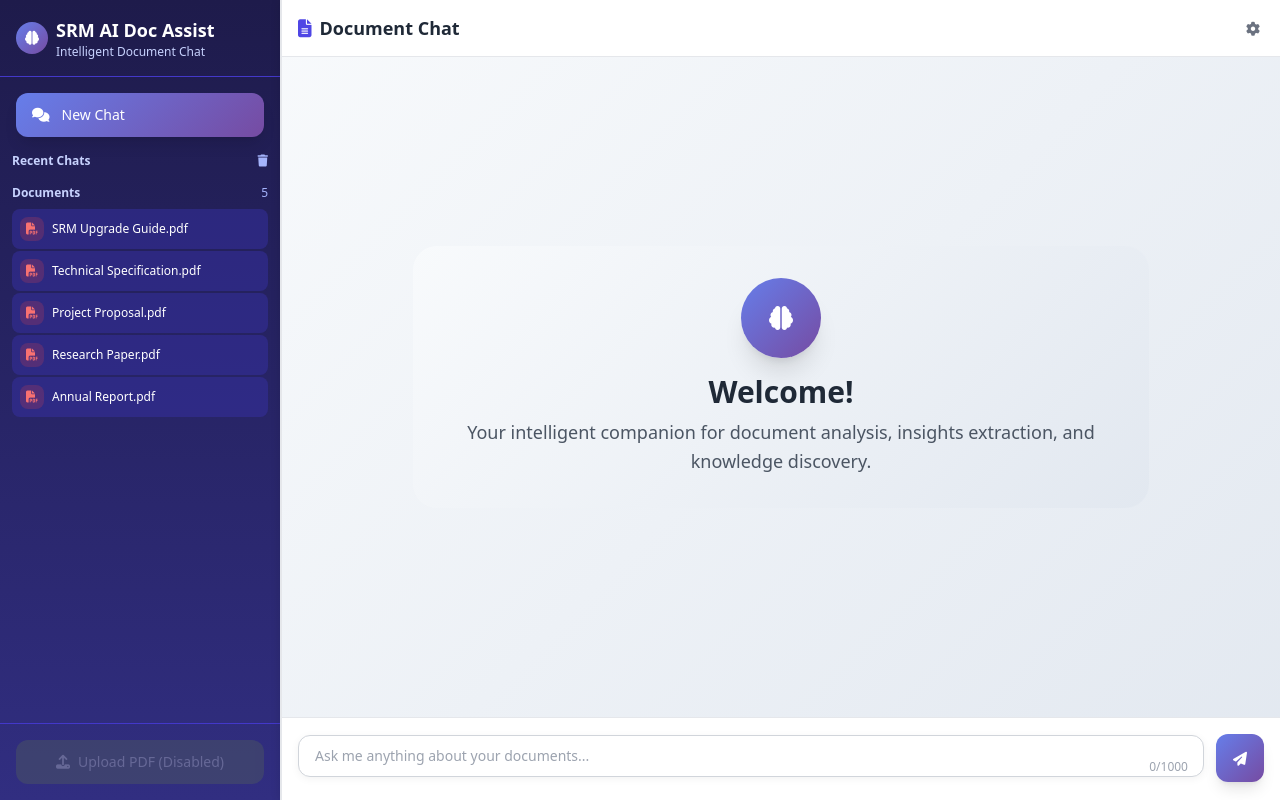
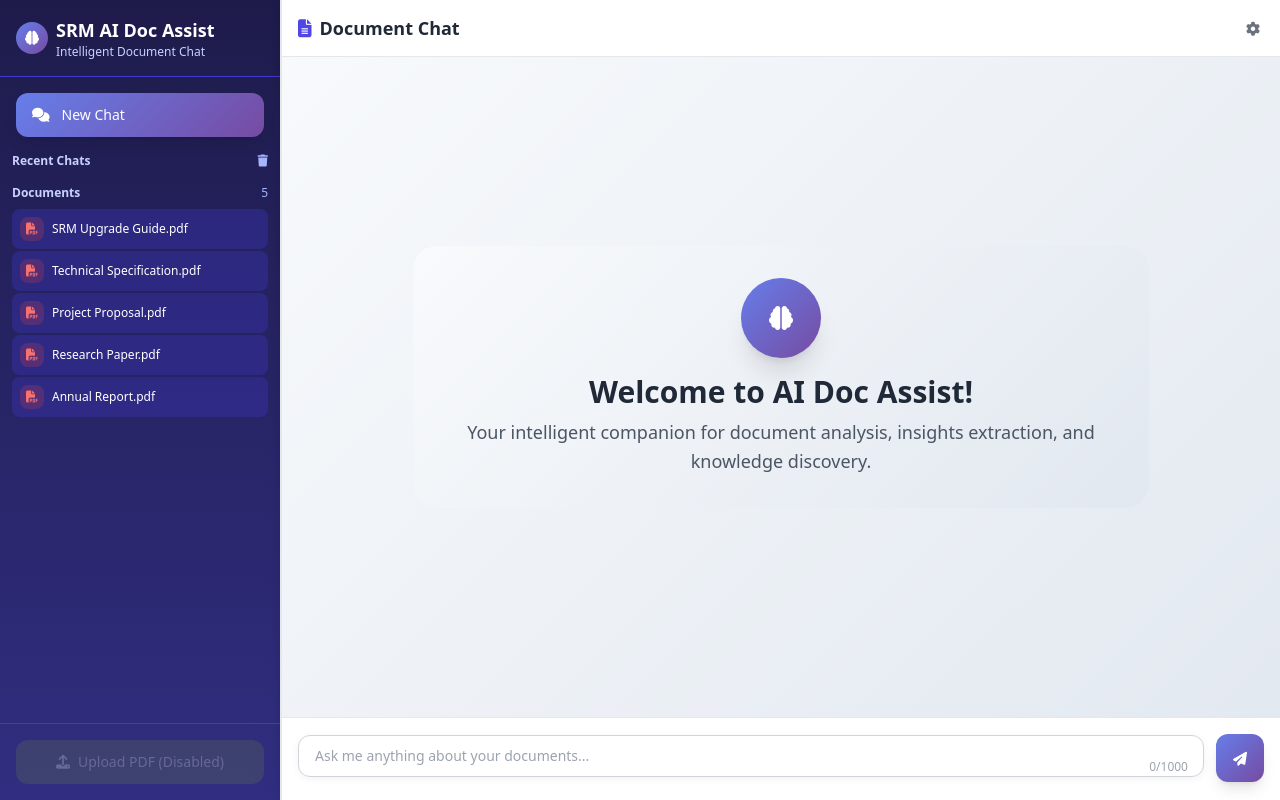
Before and after one commit to Venkatesh-108/LLAMAINDEX-RAG, a Flask app: page / in a window 1280 px wide. Run offline with Flask 3, Linux system fonts and the light colour scheme; data that the repository does not hold is empty; some libraries are stand-ins or nearby versions.

Commit message:
Update welcome message in index.html to reflect AI Document Assistant branding. Added example query for user guidance, enhancing clarity and user engagement.

```diff
--- a/templates/index.html
+++ b/templates/index.html
@@ -351,7 +351,7 @@
                         <div class="w-20 h-20 gradient-bg rounded-full flex items-center justify-center mx-auto mb-4 shadow-xl">
                             <i class="fas fa-brain text-white text-2xl"></i>
                         </div>
-                        <h1 class="text-3xl font-bold text-gray-800 mb-2">Welcome!</h1>
+                        <h1 class="text-3xl font-bold text-gray-800 mb-2">Welcome to AI Doc Assist!</h1>
                         <p class="text-lg text-gray-600 max-w-2xl mx-auto leading-relaxed">
                             Your intelligent companion for document analysis, insights extraction, and knowledge discovery.
                         </p>
@@ -846,7 +846,7 @@
                         <div class="w-20 h-20 gradient-bg rounded-full flex items-center justify-center mx-auto mb-4 shadow-xl">
                             <i class="fas fa-brain text-white text-2xl"></i>
                         </div>
-                        <h1 class="text-3xl font-bold text-gray-800 mb-2">Welcome!</h1>
+                        <h1 class="text-3xl font-bold text-gray-800 mb-2">Welcome to AI Doc Assist!</h1>
                         <p class="text-lg text-gray-600 max-w-2xl mx-auto leading-relaxed">
                             Your intelligent companion for document analysis, insights extraction, and knowledge discovery.
                         </p>
@@ -875,7 +875,7 @@
                         <div class="w-20 h-20 gradient-bg rounded-full flex items-center justify-center mx-auto mb-4 shadow-xl">
                             <i class="fas fa-brain text-white text-2xl"></i>
                         </div>
-                        <h1 class="text-3xl font-bold text-gray-800 mb-2">Welcome!</h1>
+                        <h1 class="text-3xl font-bold text-gray-800 mb-2">Welcome to AI Doc Assist!</h1>
                         <p class="text-lg text-gray-600 max-w-2xl mx-auto leading-relaxed">
                             Your intelligent companion for document analysis, insights extraction, and knowledge discovery.
                         </p>
```
